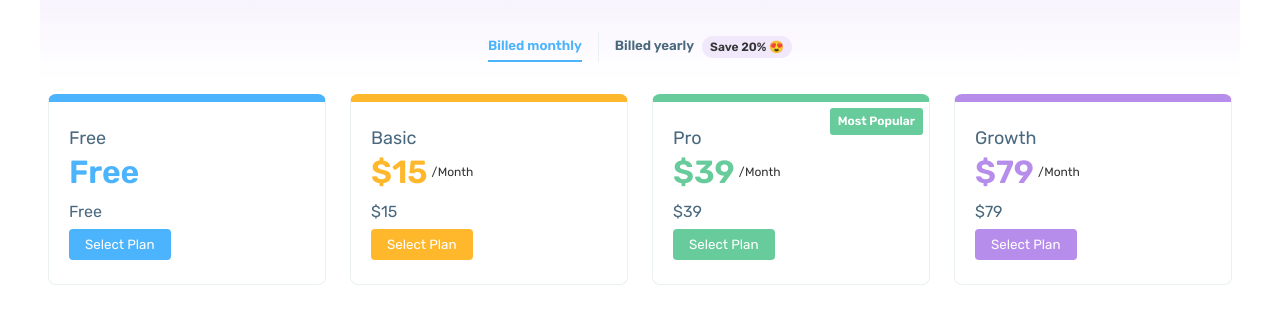
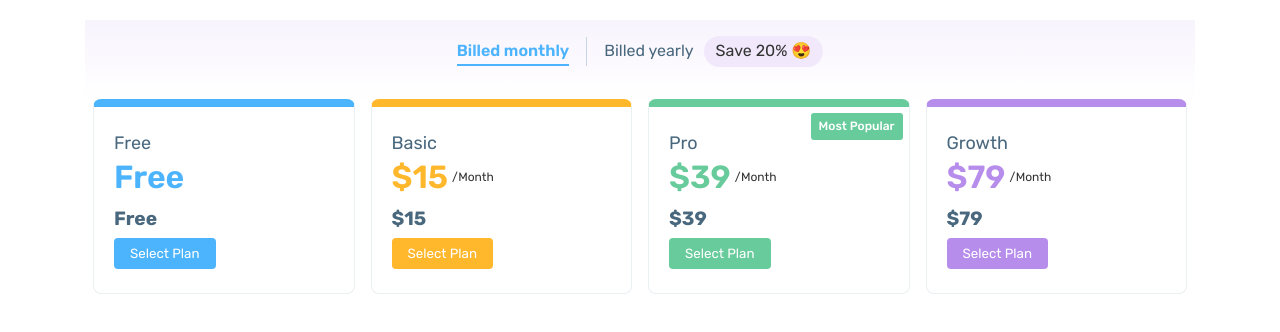
Before and after one commit to naimurnemu/PricingUI, a React (Vite) app: page / in a window 1280 px wide. Shown: the top 332 px of the page. Built offline with nearby package versions, Linux system fonts and the light colour scheme.

Commit message:
fixed spacing issues and restruture ui components

```diff
--- a/src/components/BillMenu/BillMenu.jsx
+++ b/src/components/BillMenu/BillMenu.jsx
@@ -6,17 +6,21 @@ const StyledMenu = styled.div`
   display: flex;
   align-items: center;
   justify-content: center;
-  flex-wrap: wrap;
-  padding: 2rem 1rem;
-  /* gap: 0.5rem; */
+  flex-wrap: nowrap;
+  padding: 16px 0;
+  row-gap: 0.5rem;
 `;
 
 const StyledKeyBox = styled.div`
   display: flex;
   align-items: center;
-  /* margin: 0 0.5rem; */
-  border-right: ${({ hasLine }) => (hasLine ? "1px solid #eaeff2" : "none")};
-  padding: 0 1rem;
+  justify-content: center;
+  border-right: ${({ hasLine }) => (hasLine ? "1px solid #c6d7e3" : "none")};
+  padding: 0 17px;
+
+  @media (max-width: ${"600px"}) {
+    padding: 0 10px;
+  }
 `;
 
 function BillMenu({
@@ -36,9 +40,9 @@ function BillMenu({
             {plansInfo[key].title}
           </BillButtion>
           {/* <span>{plansInfo[key].sub_title}</span> */}
-          {plansInfo[key].discount ? <DiscountChip>{plansInfo[key].discount}</DiscountChip> : null}
-
-
+          {plansInfo[key].discount ? (
+            <DiscountChip>{plansInfo[key].discount}</DiscountChip>
+          ) : null}
         </StyledKeyBox>
       ))}
     </StyledMenu>
--- a/src/components/ui/BillButton.jsx
+++ b/src/components/ui/BillButton.jsx
@@ -1,24 +1,22 @@
 import styled from "@emotion/styled";
 
-const StyledButton = styled.button`
-background-color: transparent;
-  font-weight: 600;
+const BillButton = styled.button`
+  background-color: transparent;
+  font-size: 16px;
+  padding: 4px 0;
+  cursor: pointer;
   border: none;
-  padding: 0.4rem 0;
-  cursor: pointer;
-  transition: 0.3s ease-in-out;
   border-bottom: 2px solid transparent;
-  border-bottom-color: ${({theme, isSelected}) => (isSelected ? theme.colors.primary.blue : "none")};
-  color: ${({theme, isSelected}) => (isSelected ? theme.colors.primary.blue : theme.colors.text)};
+  font-weight: ${({ isSelected }) => (isSelected ? "600" : "400")};
+  border-bottom-color: ${({ theme, isSelected }) =>
+    isSelected ? theme.colors.primary.blue : "none"};
+  color: ${({ theme, isSelected }) =>
+    isSelected ? theme.colors.primary.blue : theme.colors.text};
+  white-space: nowrap;
 
+  @media (max-width: ${"380px"}) {
+    font-size: 14px;
+  }
 `;
 
-function BillButton({ children, ...props }) {
-  return (
-    <StyledButton {...props}>
-      {children}
-    </StyledButton>
-  );
-}
-
 export default BillButton;
--- a/src/components/ui/Button.jsx
+++ b/src/components/ui/Button.jsx
@@ -1,6 +1,6 @@
 import styled from "@emotion/styled";
 
-const StyledButton = styled.button`
+const Button = styled.button`
   display: flex;
   justify-content: center;
   align-items: center;
@@ -18,12 +18,4 @@ const StyledButton = styled.button`
   }
 `;
 
-function Button({ children, variant = "blue", ...props }) {
-  return (
-    <StyledButton variant={variant} {...props}>
-      {children}
-    </StyledButton>
-  );
-}
-
 export default Button;
--- a/src/components/ui/Chip.jsx
+++ b/src/components/ui/Chip.jsx
@@ -1,21 +1,17 @@
 import styled from "@emotion/styled";
 
-const StyledChip = styled.div`
+const Chip = styled.div`
   display: inline-block;
   background-color: ${({ theme, variant }) => theme.colors.primary[variant]};
   color: ${({ theme }) => theme.colors.white};
   border-radius: 3px;
   padding: 6.5px 8px;
   margin: 0;
-  font-weight: 600;
+  font-weight: 500;
   font-size: 12px;
   position: absolute;
   top: 6px;
   right: 6px;
 `;
 
-function Chip({ children, ...props }) {
-  return <StyledChip {...props}>{children}</StyledChip>;
-}
-
 export default Chip;
--- a/src/components/ui/DiscountChip.jsx
+++ b/src/components/ui/DiscountChip.jsx
@@ -1,19 +1,19 @@
-import styled from '@emotion/styled'
+import styled from "@emotion/styled";
 
-const StyledDiscountChip = styled.span`
+const DiscountChip = styled.span`
   background-color: ${({ theme }) => theme.colors.offer.background};
-  border-radius: 10rem;
+  border-radius: 50px;
   color: #333;
-  font-size: 0.75rem;
-  font-weight: 600;
-  padding: 0.25rem 0.5rem;
-  margin-left: 0.5rem;
-`
+  font-size: 16px;
+  font-weight: 400;
+  padding: 5px 12px 6.5px 12px;
+  margin-left: 10px;
+  text-align: center;
+  white-space: nowrap;
 
-function DiscountChip({children, ...props}) {
-  return (
-    <StyledDiscountChip {...props}>{children}</StyledDiscountChip>
-  )
-}
+  @media (max-width: ${"380px"}) {
+    font-size: 14px;
+  }
+`;
 
-export default DiscountChip
+export default DiscountChip;
--- a/src/components/ui/Grid.jsx
+++ b/src/components/ui/Grid.jsx
@@ -1,12 +1,12 @@
 import styled from "@emotion/styled";
 
-const StyledGrid = styled.div`
+const Grid = styled.div`
   display: grid;
   grid-template-columns: repeat(1, minmax(0, 1fr));
-  gap: 1rem;
+  gap: 16px;
   justify-content: space-between;
   align-items: stretch;
-  gap: 1.5rem;
+  padding: 16px 0;
 
   @media (min-width: 600px) {
     grid-template-columns: repeat(2, minmax(0, 1fr));
@@ -17,8 +17,4 @@ const StyledGrid = styled.div`
   }
 `;
 
-function Grid({ children }) {
-  return <StyledGrid>{children}</StyledGrid>;
-}
-
 export default Grid;
--- a/src/components/ui/Info.jsx
+++ b/src/components/ui/Info.jsx
@@ -1,6 +1,6 @@
 import styled from "@emotion/styled";
 
-const StyledInfo = styled.div`
+const Info = styled.div`
   font-size: 0.9rem;
   color: ${({ theme }) => theme.colors.secondary.gray};
   padding: 0.5rem;
@@ -9,8 +9,4 @@ const StyledInfo = styled.div`
   border: 1px solid ${({ theme }) => theme.colors.border};
 `;
 
-function Info({ children }) {
-  return <StyledInfo>{children}</StyledInfo>;
-}
-
 export default Info;
--- a/src/components/ui/Subtitle.jsx
+++ b/src/components/ui/Subtitle.jsx
@@ -1,13 +1,9 @@
 import styled from "@emotion/styled";
 
-const StyledSubtitle = styled.h2`
+const Subtitle = styled.h2`
   font-size: 1.5rem;
   font-weight: 600;
   color: ${({ theme }) => theme.colors.black};
 `;
 
-function Subtitle({ children }) {
-  return <StyledSubtitle>{children}</StyledSubtitle>;
-}
-
 export default Subtitle;
--- a/src/components/ui/Text.jsx
+++ b/src/components/ui/Text.jsx
@@ -1,13 +1,9 @@
 import styled from "@emotion/styled";
 
-const StyledText = styled.p`
+const Text = styled.p`
   font-size: 1rem;
   color: ${({ theme }) => theme.colors.text};
   margin: 0.5rem 0;
 `;
 
-function Text({ children }) {
-  return <StyledText>{children}</StyledText>;
-}
-
 export default Text;
--- a/src/pages/BillSelection.jsx
+++ b/src/pages/BillSelection.jsx
@@ -1,12 +1,12 @@
-import  { useState } from "react";
+import { useState } from "react";
 import { BillMenu } from "../components";
 import { useDispatch, useSelector } from "react-redux";
 import { setPlanType } from "../controller/Slices/selectedSlice";
 
 function BillSelection() {
   const dispatch = useDispatch();
-  const {data} = useSelector((state) => state?.data) || {};
-  const { plansInfo } = data || {plansInfo: {}};
+  const { data } = useSelector((state) => state?.data) || {};
+  const { plansInfo } = data || { plansInfo: {} };
   const planKeys = Object.keys(plansInfo);
   const [selectedPlanType, setSelectedPlanType] = useState(planKeys[0]);
 
@@ -23,7 +23,7 @@ function BillSelection() {
   };
 
   return (
-    <div>
+    <div style={{ marginTop: "20px" }}>
       <BillMenu {...props} />
     </div>
   );
--- a/src/styles/GlobalStyles.js
+++ b/src/styles/GlobalStyles.js
@@ -14,7 +14,7 @@ const globalStyles = css`
 
   @media (min-width: ${"250px"}) and (max-width: ${"600px"}) {
     :root {
-      --padding: 1rem;
+      --padding: 15px;
     }
   }
 
@@ -24,7 +24,7 @@ const globalStyles = css`
     }
   }
 
-  @media (min-width: ${"1080px"}) and (max-width: ${"1280px"}) {
+  @media (min-width: ${"1080px"}) {
     :root {
       --padding: 0.5rem;
     }
@@ -40,7 +40,8 @@ const globalStyles = css`
     background-repeat: no-repeat;
     padding: 0 var(--padding);
     margin: 0 auto;
-    max-width: 1200px;
+    max-width: 1110px;
+    color: #49687e;
   }
 
   * {
```
Also changed, not shown: src/App.jsx (+4 -5 lines).
